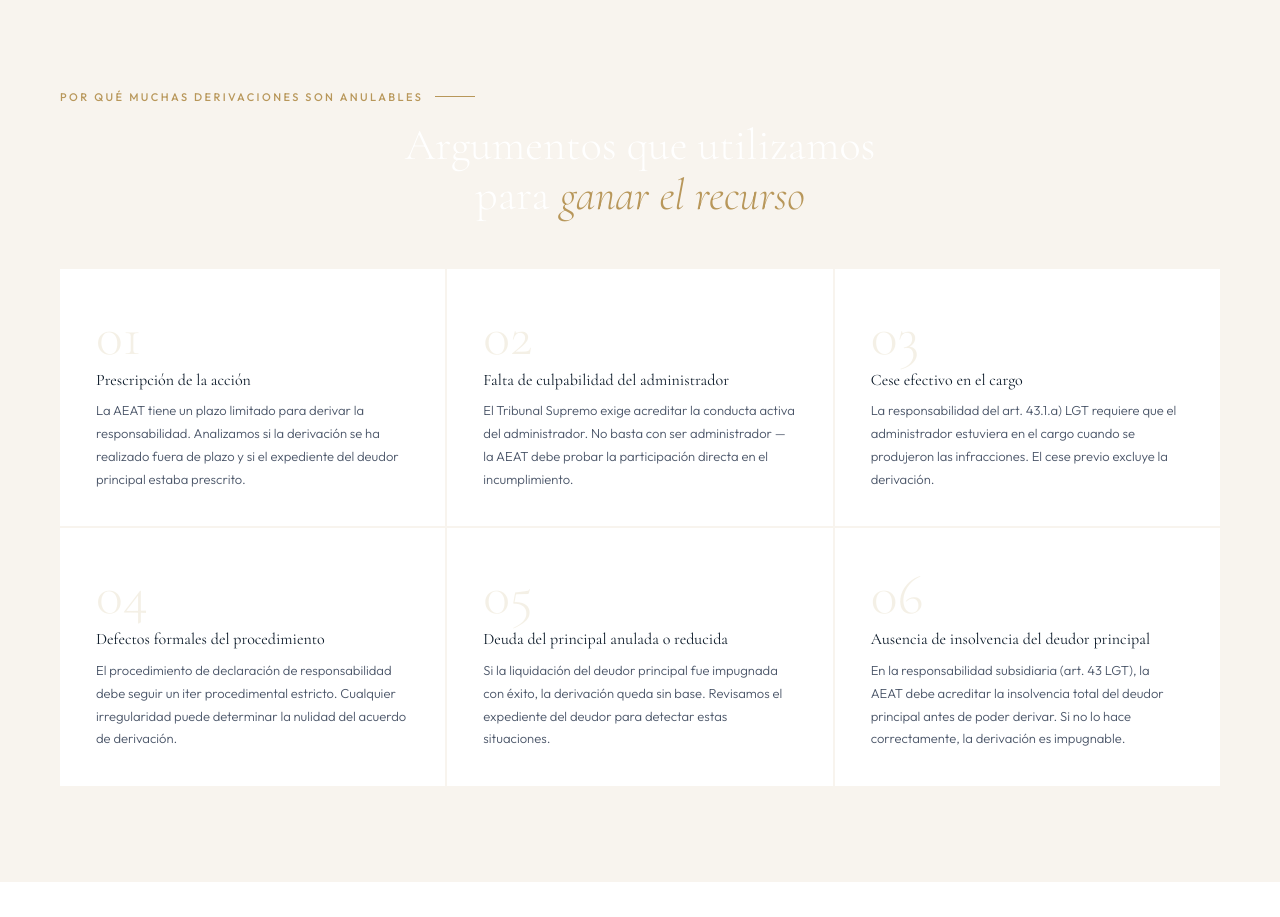
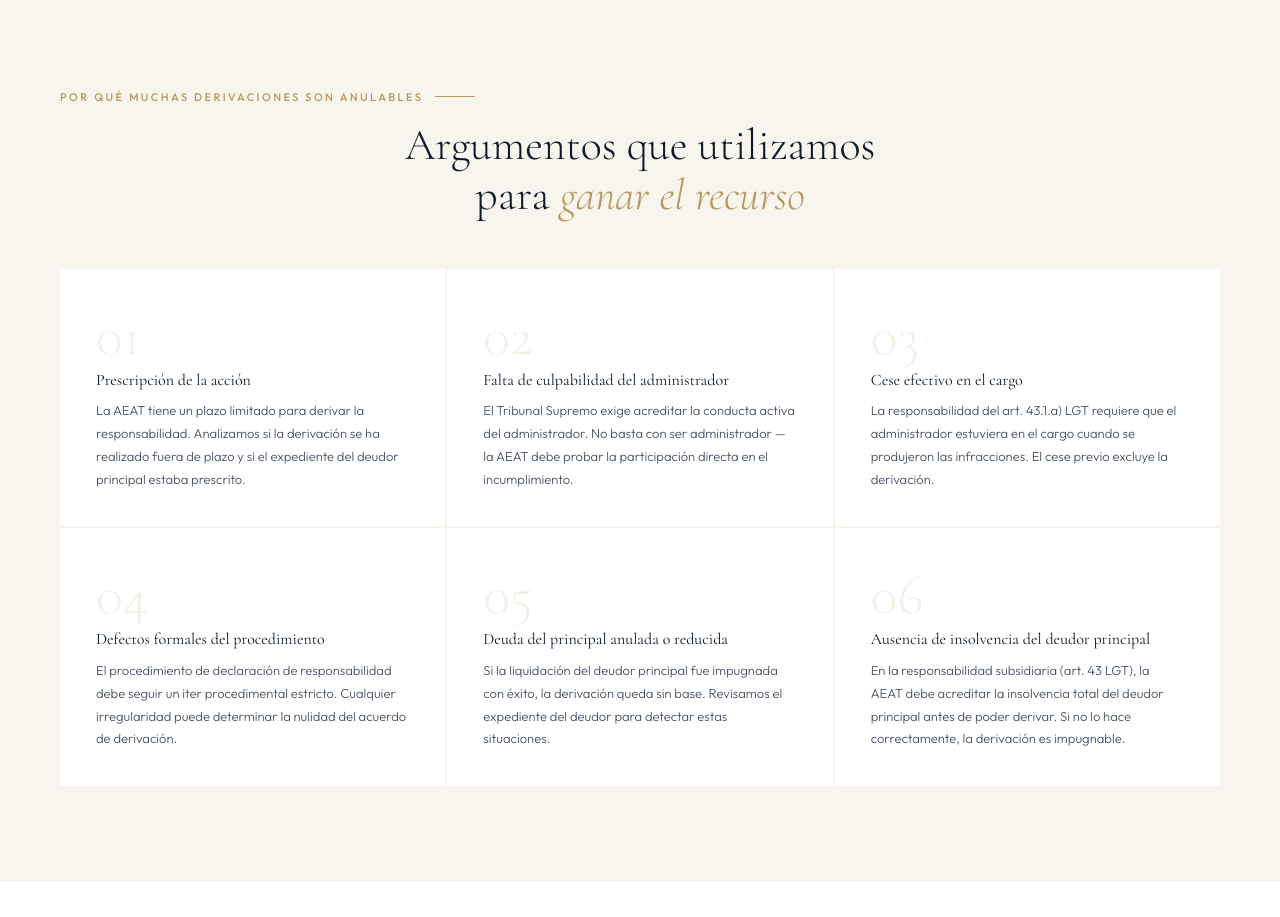
Before and after one commit to Ivanrm01/IRM-Abogados, a Next.js app: page /derivaciones-responsabilidad-tributaria in a window 1280 px wide. Shown: the part 2160-3077 px from the top of the page. Built offline with nearby package versions, Linux system fonts and the light colour scheme.

Commit message:
Update page.jsx

```diff
--- a/app/derivaciones-responsabilidad-tributaria/page.jsx
+++ b/app/derivaciones-responsabilidad-tributaria/page.jsx
@@ -204,7 +204,7 @@ export default function DerivacionesPage() {
       {/* ARGUMENTOS */}
       <section className={styles.argumentos}>
         <div className="eyebrow" style={{color:'var(--gold)'}}>Por qué muchas derivaciones son anulables</div>
-        <h2 className={styles.sectionTitleLight}>Argumentos que utilizamos<br />para <em>ganar el recurso</em></h2>
+        <h2 className={styles.sectionTitle}>Argumentos que utilizamos<br />para <em>ganar el recurso</em></h2>
         <div className={styles.argumentosGrid}>
           {argumentos.map((a, i) => (
             <div key={i} className={styles.argumentoCard}>
```
